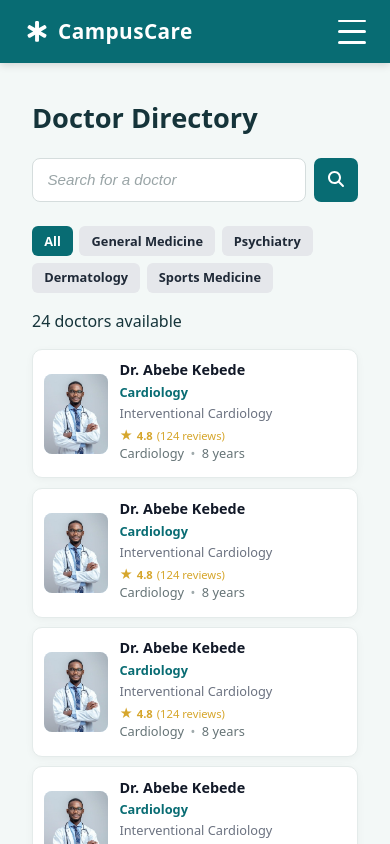
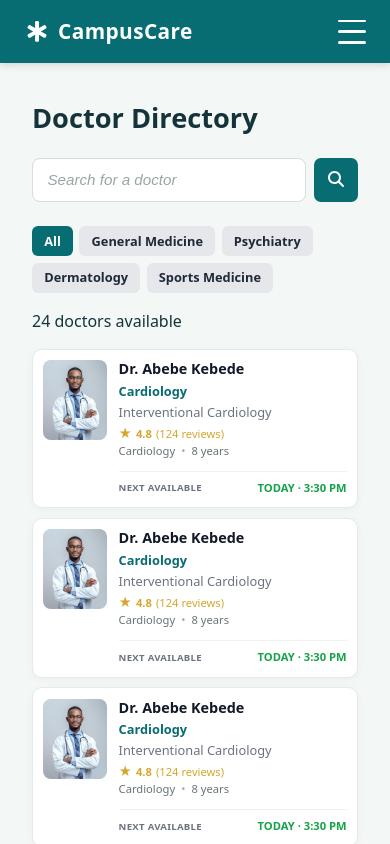
Before and after one commit to binyam-ta/CampusCare, a React (Vite) app: page /doctors in a window 390 px wide. Shown: the top 844 px of the page. Built offline with nearby package versions, Linux system fonts and the light colour scheme.

Commit message:
refactor(doctor): add Next available time to doctor

```diff
--- a/src/doctors/Doctor.css
+++ b/src/doctors/Doctor.css
@@ -220,6 +220,31 @@
     margin: 0 0.2rem;
 }
 
+.doctor-availability {
+    flex: 0 0 auto;
+    display: flex;
+    flex-direction: column;
+    align-items: flex-end;
+    justify-content: center;
+    margin-left: auto;
+    padding-left: 0.75rem;
+    text-align: right;
+    white-space: nowrap;
+}
+
+.availability-label {
+    color: #6b7280;
+    font-size: 0.65rem;
+    font-weight: 700;
+    letter-spacing: 0.03em;
+}
+
+.availability-time {
+    margin-top: 0.25rem;
+    color: #16a34a;
+    font-size: 0.7rem;
+    font-weight: 700;
+}
 
 /* DoctorDirectory Test Links */
 
@@ -229,6 +254,93 @@
     gap: 0.5rem;
     margin-top: 1rem;
 }
+
+/* Smaller phones to fix image of card*/
+@media (max-width: 399px) {
+    .doctor-card {
+        grid-template-columns: 58px minmax(0, 1fr);
+        column-gap: 0.6rem;
+        padding: 0.65rem;
+    }
+
+    .doctor-avatar {
+        width: 58px;
+        height: 72px;
+    }
+
+    .doctor-info h3 {
+        font-size: 0.9rem;
+    }
+
+    .doctor-department {
+        font-size: 0.65rem;
+    }
+
+    .doctor-specialization {
+        font-size: 0.7rem;
+    }
+
+    .doctor-rating {
+        margin-top: 0.3rem;
+    }
+
+    .doctor-experience {
+        font-size: 0.7rem !important;
+    }
+}
+
+
+/* Mobile */
+
+@media (max-width: 599px) {
+
+    .doctor-card {
+        display: grid;
+        grid-template-columns: 64px minmax(0, 1fr);
+        column-gap: 0.7rem;
+        row-gap: 0.6rem;
+        align-items: start;
+    }
+
+    .doctor-avatar {
+        grid-column: 1;
+        grid-row: 1;
+        width: 64px;
+        height: 80px;
+    }
+
+    .doctor-info {
+        grid-column: 2;
+        grid-row: 1;
+        min-width: 0;
+    }
+
+    .doctor-availability {
+        grid-column: 2;
+        grid-row: 2;
+        width: 100%;
+        box-sizing: border-box;
+        display: flex;
+        flex-direction: row;
+        align-items: center;
+        justify-content: space-between;
+        margin: 0;
+        padding: 0.5rem 0 0;
+        border-top: 1px solid #eef2f1;
+        text-align: left;
+        white-space: normal;
+    }
+
+    .availability-label {
+        font-size: 0.6rem;
+    }
+
+    .availability-time {
+        margin-top: 0;
+        font-size: 0.7rem;
+    }
+}
+
 
 
 /* Larger Mobile */
@@ -284,6 +396,15 @@
         padding: 0.5rem 0.9rem;
         font-size: 0.9rem;
     }
+
+    .availability-label{
+        font-size: 12px;
+        font-weight: 400;
+    }
+
+    .availability-time{
+        font-size: 14px;
+    }
 }
 
 
--- a/src/doctors/DoctorCard.jsx
+++ b/src/doctors/DoctorCard.jsx
@@ -1,10 +1,3 @@
-// import { Link } from 'react-router-dom'
-
-// export default function DoctorCard({ doctor }) {
-//   return (
-//
-//   )
-// }
 import { Link } from 'react-router-dom'
 import './Doctor.css'
 import drAbebeImg from '../assets/images/dr-abebe-kebede.jpg'
@@ -46,6 +39,11 @@ export function DoctorCard() {
           </p>
         </div>
 
+        <div className="doctor-availability">
+          <span className="availability-label">NEXT AVAILABLE</span>
+          <span className="availability-time">TODAY · 3:30 PM</span>
+        </div>
+
       </article>
     </Link>
   )
```
